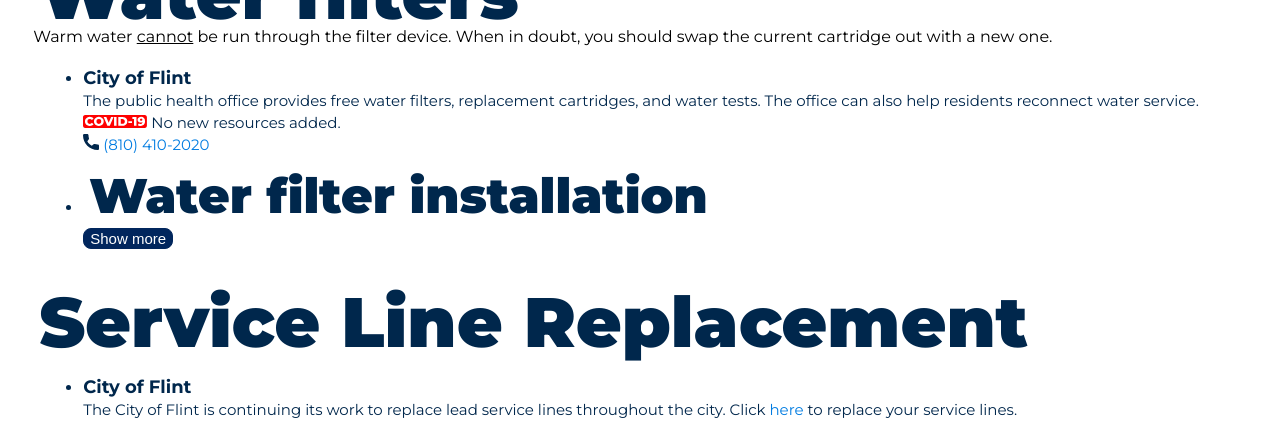
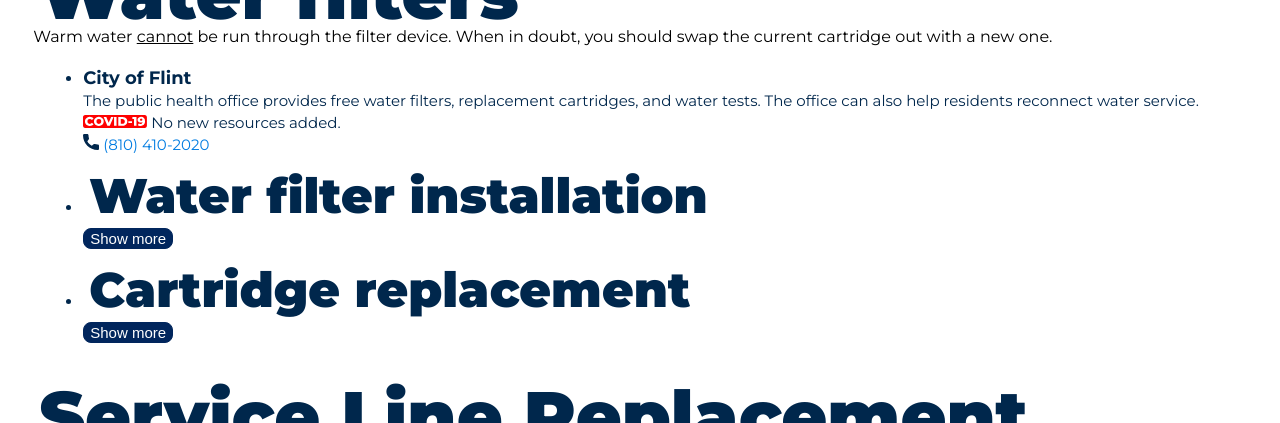
Before and after one commit to umichfjp/umichfjp.github.io, a Jekyll site: the page built from pages/resources.html, in a window 1280 px wide and 900 px high, scrolled down 2665 px, cut to the strip 0-423 px from the top of the window. Built offline with Jekyll 4.4.1, drawn with Linux system fonts in a browser that asks for light colours.

Commit message:
Update resources.html

```diff
--- a/pages/resources.html
+++ b/pages/resources.html
@@ -12,9 +12,9 @@ title: Resources for Flint residents
     <div class="grid">
 
       <div class="text">
-        <h1><div class="titlere"><center><mark>
+        <h1><div class="titlere"><center>
           Resources for Flint Residents
-        </mark></center></div>
+        </center></div>
         <div class="smallh1"><small><small><small><small><small>resources flint, flint resources, help for flint, flint children, flint registry, flint water crisis resources, fjp resource</small></small></small></small></small></div>
         </h1>
         <h3>
@@ -249,7 +249,18 @@ title: Resources for Flint residents
               <li><b><font color="#FFCA08">Yellow light:</font></b> Your filter is working, but you will need to change the cartridge soon.</li>
               <li><b><font color="#FF0000">Red light:</font></b> It is time to change your cartridge.</li>
             </ul>
-        </div>
+            </div>
+
+        <li><div class="titlere"><small><small>Cartridge replacement</small></small></div></li>
+          <button class="collapsible"></button><div class="content">
+            <ul>
+              <li>
+                <b><big>a</big></b>
+                a
+              </li>
+            </ul>
+          </div>
+          </h3>
         </ul>
 
 
```
